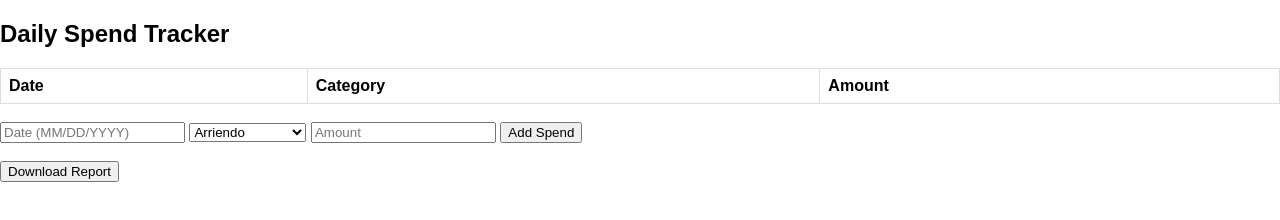
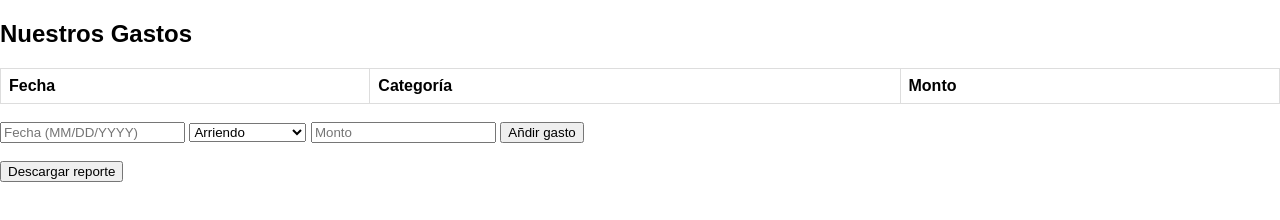
Before and after one commit to fmvaldezg/spending_app, a plain HTML site: page index.html in a window 1280 px wide. Drawn offline with nearby package versions, Linux system fonts and the light colour scheme.

Commit message:
translated to spanish

```diff
--- a/index.html
+++ b/index.html
@@ -42,16 +42,16 @@
   </style>
 </head>
 <body>
-  <h2>Daily Spend Tracker</h2>
+  <h2>Nuestros Gastos</h2>
   <table id="spendTable">
     <tr>
-      <th>Date</th>
-      <th>Category</th>
-      <th>Amount</th>
+      <th>Fecha</th>
+      <th>Categoría</th>
+      <th>Monto</th>
     </tr>
   </table>
   <br>
-  <input type="text" id="dateInput" placeholder="Date (MM/DD/YYYY)">
+  <input type="text" id="dateInput" placeholder="Fecha (MM/DD/YYYY)">
   <select id="categorySelect">
     <option value="Arriendo">Arriendo</option>
     <option value="Internet">Internet</option>
@@ -75,10 +75,10 @@
     <option value="Ahorro mensual">Ahorro mensual</option>
     <option value="Retirement">Retirement</option>
   </select>
-  <input type="text" id="amountInput" placeholder="Amount">
-  <button id="addSpendButton">Add Spend</button>
+  <input type="text" id="amountInput" placeholder="Monto">
+  <button id="addSpendButton">Añdir gasto</button>
   <br><br>
-  <button id="downloadReportButton">Download Report</button>
+  <button id="downloadReportButton">Descargar reporte</button>
   <script>
     $(document).ready(function() {
       $("#addSpendButton").click(function() {
```
